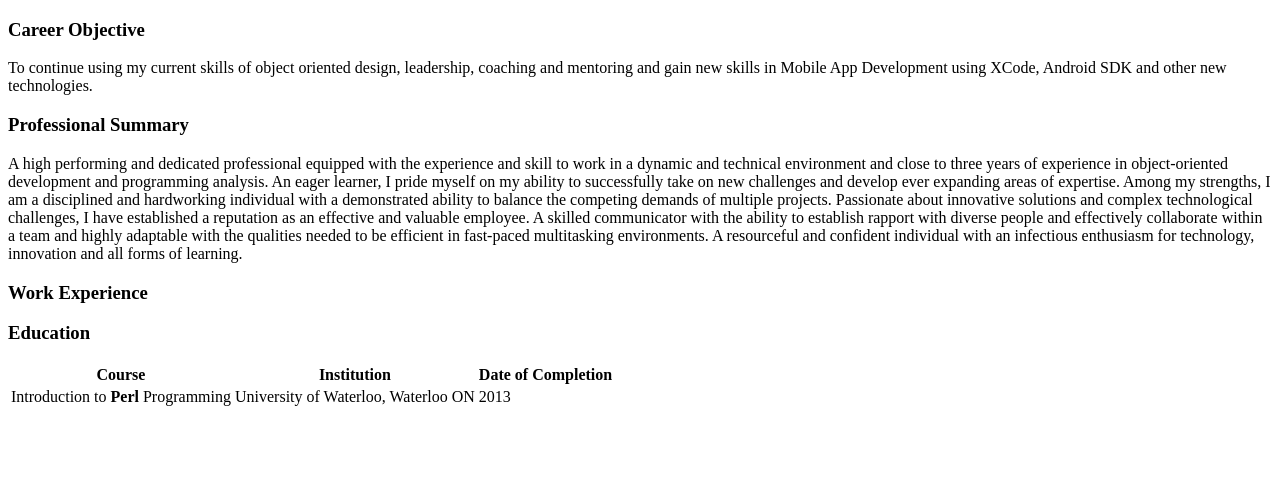
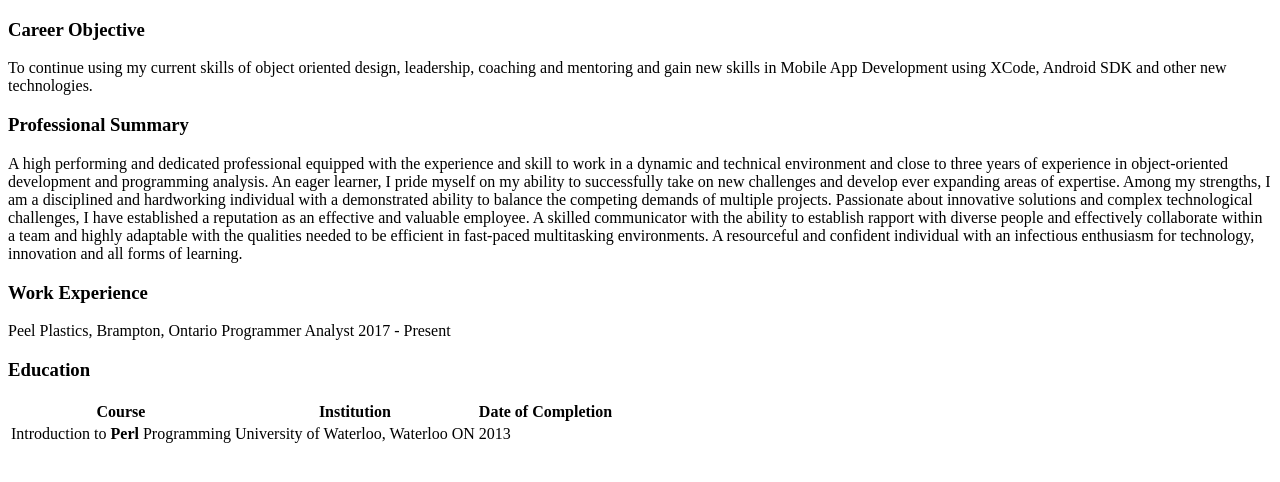
Before and after one commit to jayyusi/html_test, a plain HTML site: page index.html in a window 1280 px wide. Drawn offline with Linux system fonts and the light colour scheme.

Commit message:
Update index.html

```diff
--- a/index.html
+++ b/index.html
@@ -12,7 +12,8 @@
   <p>A high performing and dedicated professional equipped with the experience and skill to work in a dynamic and technical environment and close to three years of experience in object-oriented development and programming analysis. An eager learner, I pride myself on my ability to successfully take on new challenges and develop ever expanding areas of expertise. Among my strengths, I am a disciplined and hardworking individual with a demonstrated ability to balance the competing demands of multiple projects. Passionate about innovative solutions and complex technological challenges, I have established a reputation as an effective and valuable employee. A skilled communicator with the ability to establish rapport with diverse people and effectively collaborate within a team and highly adaptable with the qualities needed to be efficient in fast-paced multitasking environments. A resourceful and confident individual with an infectious enthusiasm for technology, innovation and all forms of learning.
   </p>
 
-    <h3> Work Experience </h3>
+  <h3> Work Experience </h3>
+  <p>Peel Plastics, Brampton, Ontario Programmer Analyst	2017 - Present</p>
 
 
     <h3> Education </h3>
```
